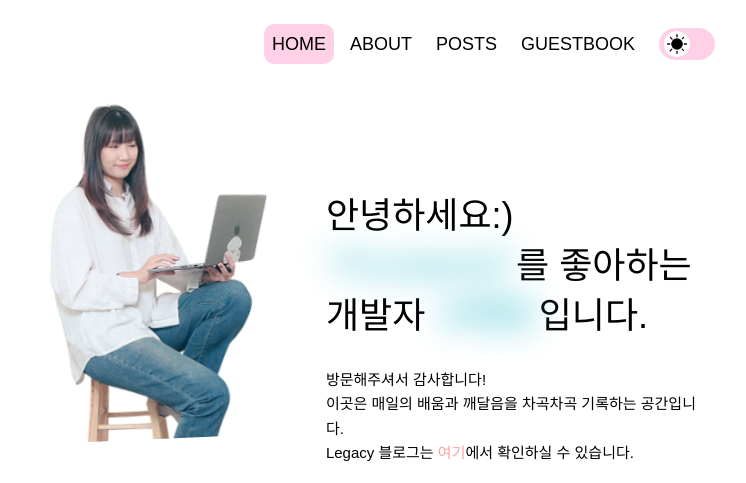
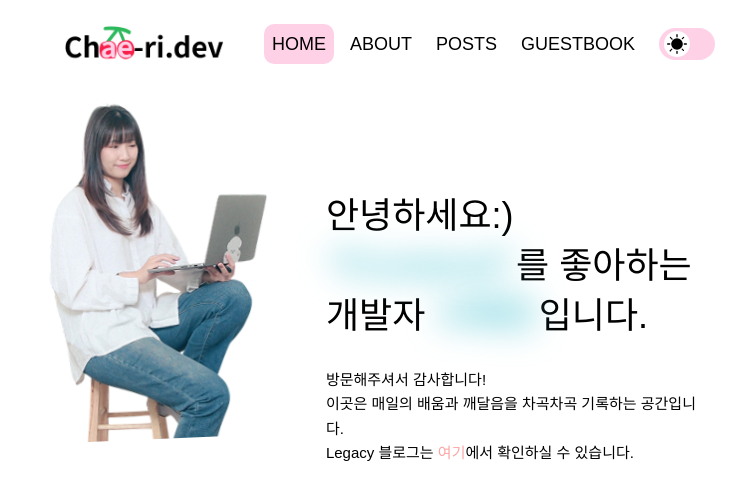
Before and after one commit to seocylucky/chaeri.dev-astro-blog, an Astro site: page / in a window 1280 px wide. Shown: the top 483 px of the page, without its empty margins (268-1014 px from the left). Built offline with nearby package versions, Linux system fonts and the light colour scheme; Astro itself is replaced by a stand-in of ours.

Commit message:
fix: header 로고 안보이는 부분 수정

```diff
--- a/src/components/Header.astro
+++ b/src/components/Header.astro
@@ -28,8 +28,8 @@ const MD2 = await getImage({ src: logoMobileDark,  width: 256, height: 64, forma
       href="/"
       class="logo block shrink-0 w-[128px] h-8 sm:w-[160px] sm:h-10"
       aria-label="Chae-ri.dev"
-      style={`--l2:url(${L2.src});--d1:url(${D1.src});--d2:url(${D2.src});
-              --ml2:url(${ML2.src});--md1:url(${MD1.src});--md2:url(${MD2.src});`}
+      style={`--l1:url(${L1.src});--l2:url(${L2.src});--d1:url(${D1.src});--d2:url(${D2.src});
+              --ml1:url(${ML1.src});--ml2:url(${ML2.src});--md1:url(${MD1.src});--md2:url(${MD2.src});`}
     ></a>
 
     <div class="flex items-center gap-3 sm:gap-4">
```
